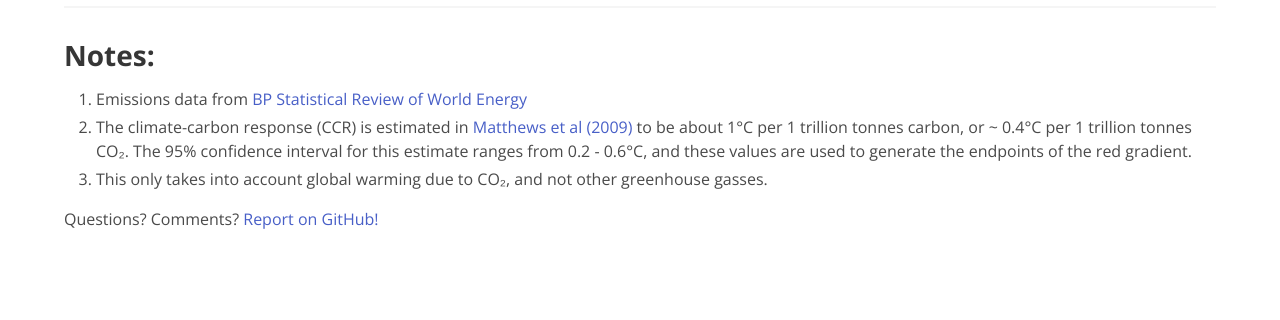
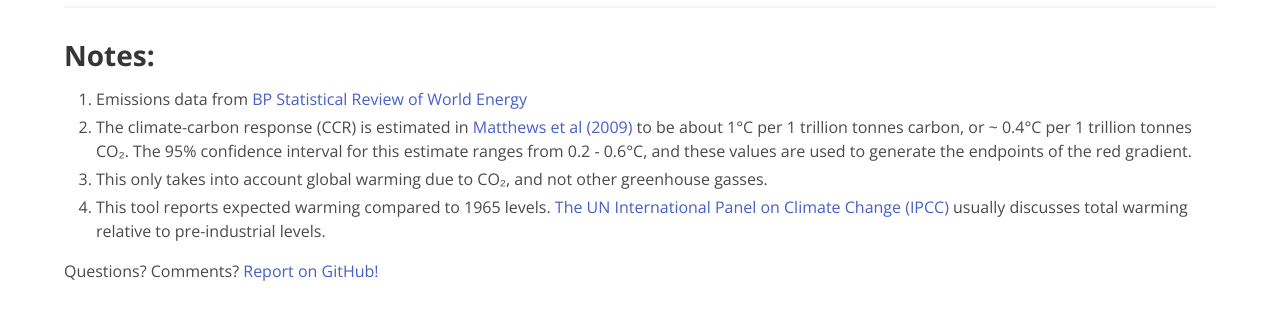
Before and after one commit to CAYdenberg/warmr, a Flask app: page / in a window 1280 px wide. Shown: the part 314-634 px from the top of the page. Run offline with Flask 2, Linux system fonts and the light colour scheme; style sheets or scripts are compiled from the project's sources.

Commit message:
Add extra footnote about the IPCC

```diff
--- a/app/templates/index.html
+++ b/app/templates/index.html
@@ -66,6 +66,7 @@
           to be about 1&deg;C per 1 trillion tonnes carbon, or ~ 0.4&deg;C per 1 trillion tonnes CO&#8322;. The 95% confidence interval for this estimate ranges from 0.2 - 0.6&deg;C, and these values are used to generate the endpoints of the red gradient.
         </li>
         <li>This only takes into account global warming due to CO&#8322;, and not other greenhouse gasses.</li>
+        <li>This tool reports expected warming compared to 1965 levels. <a href="https://www.ipcc.ch/report/sr15/">The UN International Panel on Climate Change (IPCC)</a> usually discusses total warming relative to pre-industrial levels.</li>
       </ol>
 
       <p>Questions? Comments? <a href="https://github.com/CAYdenberg/warmr/issues">Report on GitHub!</a></p>
```
